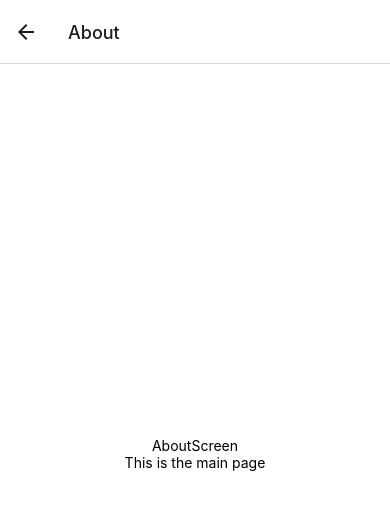
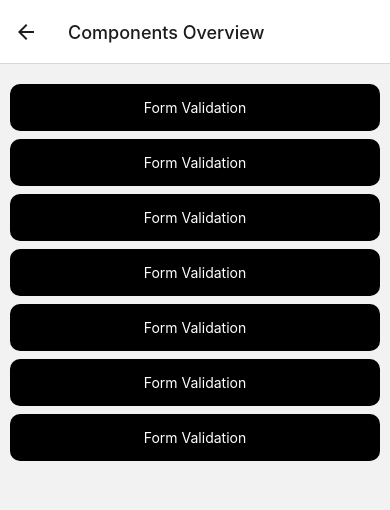
Before and after one commit to Alabere-coder/simplify_Starter-Kit_RN, a React Native app: screen /About in a window 390 px wide. Shown: the top 510 px of the page. Built offline with nearby package versions, Linux system fonts and the light colour scheme.

Commit message:
validation page added

```diff
--- a/App.js
+++ b/App.js
@@ -3,6 +3,7 @@ import { createNativeStackNavigator } from "@react-navigation/native-stack";
 
 import HomeScreen from "./screens/HomeScreen";
 import AboutScreen from "./screens/AboutScreen";
+import FormValidateScreen from "./screens/FormValidateScreen";
 
 const Stack = createNativeStackNavigator();
 
@@ -15,7 +16,16 @@ export default function App() {
           component={HomeScreen}
           options={{ title: "Welcome to Simplify" }}
         />
-        <Stack.Screen name="About" component={AboutScreen} />
+        <Stack.Screen
+          name="About"
+          component={AboutScreen}
+          options={{ title: "Components Overview" }}
+        />
+        <Stack.Screen
+          name="Form"
+          component={FormValidateScreen}
+          options={{ title: "Form Validation" }}
+        />
       </Stack.Navigator>
     </NavigationContainer>
   );
--- a/package.json
+++ b/package.json
@@ -9,14 +9,18 @@
     "web": "expo start --web"
   },
   "dependencies": {
+    "@fortawesome/fontawesome-free": "^6.5.1",
+    "@fortawesome/free-solid-svg-icons": "^6.5.1",
+    "@fortawesome/react-native-fontawesome": "^0.3.0",
     "@react-navigation/native": "^6.1.10",
     "@react-navigation/native-stack": "^6.9.18",
     "expo": "~50.0.6",
     "expo-status-bar": "~1.11.1",
     "react": "18.2.0",
     "react-native": "0.73.4",
+    "react-native-safe-area-context": "4.8.2",
     "react-native-screens": "~3.29.0",
-    "react-native-safe-area-context": "4.8.2"
+    "react-native-vector-icons": "^10.0.3"
   },
   "devDependencies": {
     "@babel/core": "^7.20.0"
--- a/screens/AboutScreen.js
+++ b/screens/AboutScreen.js
@@ -1,14 +1,65 @@
 import { StatusBar } from "expo-status-bar";
-import { StyleSheet, Text, View } from "react-native";
+import {
+  SafeAreaView,
+  StyleSheet,
+  Text,
+  TouchableHighlight,
+} from "react-native";
 import React from "react";
 
-const AboutScreen = () => {
+const AboutScreen = ({ navigation }) => {
   return (
-    <View style={styles.container}>
-      <Text>AboutScreen</Text>
-      <Text>This is the main page</Text>
+    <SafeAreaView style={{ flex: 1, marginTop: 20, gap: 8 }}>
+      <TouchableHighlight
+        style={styles.btn}
+        onPress={() => navigation.navigate("Form")}
+      >
+        <Text style={styles.btn__txt}>Form Validation</Text>
+      </TouchableHighlight>
+
+      <TouchableHighlight
+        style={styles.btn}
+        onPress={() => navigation.navigate("Form")}
+      >
+        <Text style={styles.btn__txt}>Form Validation</Text>
+      </TouchableHighlight>
+
+      <TouchableHighlight
+        style={styles.btn}
+        onPress={() => navigation.navigate("Form")}
+      >
+        <Text style={styles.btn__txt}>Form Validation</Text>
+      </TouchableHighlight>
+
+      <TouchableHighlight
+        style={styles.btn}
+        onPress={() => navigation.navigate("Form")}
+      >
+        <Text style={styles.btn__txt}>Form Validation</Text>
+      </TouchableHighlight>
+
+      <TouchableHighlight
+        style={styles.btn}
+        onPress={() => navigation.navigate("Form")}
+      >
+        <Text style={styles.btn__txt}>Form Validation</Text>
+      </TouchableHighlight>
+
+      <TouchableHighlight
+        style={styles.btn}
+        onPress={() => navigation.navigate("Form")}
+      >
+        <Text style={styles.btn__txt}>Form Validation</Text>
+      </TouchableHighlight>
+
+      <TouchableHighlight
+        style={styles.btn}
+        onPress={() => navigation.navigate("Form")}
+      >
+        <Text style={styles.btn__txt}>Form Validation</Text>
+      </TouchableHighlight>
       <StatusBar style="auto" />
-    </View>
+    </SafeAreaView>
   );
 };
 
@@ -18,7 +69,15 @@ const styles = StyleSheet.create({
   container: {
     flex: 1,
     backgroundColor: "#fff",
-    alignItems: "center",
-    justifyContent: "center",
+  },
+  btn: {
+    marginHorizontal: 10,
+  },
+  btn__txt: {
+    backgroundColor: "black",
+    textAlign: "center",
+    paddingVertical: 15,
+    color: "#fff",
+    borderRadius: 10,
   },
 });
--- /dev/null
+++ b/screens/FormValidateScreen.js
@@ -0,0 +1,219 @@
+import {
+  StyleSheet,
+  Text,
+  TextInput,
+  TouchableHighlight,
+  TouchableOpacity,
+  Vibration,
+  View,
+} from "react-native";
+import React, { useEffect, useState } from "react";
+import { FontAwesomeIcon } from "@fortawesome/react-native-fontawesome";
+import { faEye, faEyeSlash } from "@fortawesome/free-solid-svg-icons";
+
+const FormValidateScreen = () => {
+  const [name, setName] = useState("");
+  const [email, setEmail] = useState("");
+  const [password, setPassword] = useState("");
+  const [password2, setPassword2] = useState("");
+  const [errors, setErrors] = useState({});
+  const [showPassword, setShowPassword] = useState(false);
+  const [showPassword2, setShowPassword2] = useState(false);
+
+  const validateForm = () => {
+    let errors = {};
+
+    // Validate name field
+    if (!name) {
+      errors.name = "Name is required.";
+    } else if (name.length < 4) {
+      errors.name = "Name Cannot be less than 4 characters";
+      Vibration.vibrate();
+    }
+
+    // Validate email field
+    if (!email) {
+      errors.email = "Email is required.";
+    } else if (!/\S+@\S+\.\S+/.test(email)) {
+      errors.email = "Email is invalid.";
+      Vibration.vibrate();
+    }
+
+    // Validate password field
+    if (!password) {
+      errors.password = "Password is required.";
+    } else if (password.length < 6) {
+      errors.password = "Password must be at least 6 characters.";
+      Vibration.vibrate();
+    }
+
+    // Validate password2 field
+    if (!password2) {
+      errors.password2 = "Password is required.";
+    } else if (password2.length < 6) {
+      errors.password2 = "Password must be at least 6 characters.";
+    } else if (password2 !== password) {
+      errors.password = "Passwords do not match";
+      Vibration.vibrate(); // Vibrate the device
+    }
+
+    // Set the errors and update form validity
+    setErrors(errors);
+    return Object.keys(errors).length === 0;
+  };
+
+  const handleSubmit = () => {
+    if (validateForm()) {
+      //When Form is valid
+      console.log("Form submitted successfully!");
+      setName("");
+      setEmail("");
+      setPassword("");
+      setPassword2("");
+      setErrors({});
+    } else {
+      //When  Form is invalid, display error messages
+      console.log("Form has errors. Please correct them.");
+    }
+  };
+
+  const togglePasswordVisibility = () => {
+    setShowPassword(!showPassword);
+  };
+
+  const togglePassword2Visibility = () => {
+    setShowPassword2(!showPassword2);
+  };
+
+  return (
+    <View style={styles.container}>
+      <View style={styles.elevation}>
+        <TextInput
+          style={styles.input}
+          placeholder="Name"
+          value={name}
+          onChangeText={setName}
+        />
+        {errors.name ? (
+          <Text style={styles.error__message}>{errors.name}</Text>
+        ) : null}
+        <TextInput
+          style={styles.input}
+          placeholder="Email"
+          value={email}
+          onChangeText={setEmail}
+        />
+        {errors.email ? (
+          <Text style={styles.error__message}>{errors.email}</Text>
+        ) : null}
+        <View style={styles.passwordContainer}>
+          <TextInput
+            style={styles.passwordInput}
+            placeholder="Password"
+            value={password}
+            onChangeText={setPassword}
+            secureTextEntry={!showPassword}
+          />
+          <TouchableHighlight
+            style={styles.eyeIcon}
+            onPress={togglePasswordVisibility}
+          >
+            <FontAwesomeIcon icon={showPassword ? faEye : faEyeSlash} />
+          </TouchableHighlight>
+        </View>
+        {errors.password ? (
+          <Text style={styles.error__message}>{errors.password}</Text>
+        ) : null}
+        <View style={styles.passwordContainer}>
+          <TextInput
+            style={styles.passwordInput}
+            placeholder="Repeat-Password"
+            value={password2}
+            onChangeText={setPassword2}
+            secureTextEntry={!showPassword2}
+          />
+          <TouchableHighlight
+            style={styles.eyeIcon}
+            onPress={togglePassword2Visibility}
+          >
+            <FontAwesomeIcon icon={showPassword2 ? faEye : faEyeSlash} />
+          </TouchableHighlight>
+        </View>
+        {errors.password2 ? (
+          <Text style={styles.error__message}>{errors.password2}</Text>
+        ) : null}
+        <TouchableHighlight
+          style={[styles.button, styles.btn3]}
+          onPress={handleSubmit}
+        >
+          <Text style={styles.buttonText}>Submit</Text>
+        </TouchableHighlight>
+      </View>
+    </View>
+  );
+};
+
+export default FormValidateScreen;
+
+const styles = StyleSheet.create({
+  container: {
+    padding: 12,
+    // justifyContent: "center",
+  },
+  input: {
+    height: 50,
+    borderColor: "#ccc",
+    borderWidth: 1,
+    marginBottom: 12,
+    paddingHorizontal: 10,
+    borderRadius: 8,
+    fontSize: 16,
+  },
+
+  passwordContainer: {
+    flexDirection: "row",
+    alignItems: "center",
+    marginBottom: 12,
+  },
+  passwordInput: {
+    flex: 1,
+    height: 50,
+    borderColor: "#ccc",
+    borderWidth: 1,
+    borderRadius: 8,
+    fontSize: 16,
+    paddingHorizontal: 10,
+  },
+  eyeIcon: {
+    paddingHorizontal: 10,
+  },
+  button: {
+    backgroundColor: "black",
+    borderRadius: 8,
+    paddingVertical: 10,
+    alignItems: "center",
+    marginTop: 16,
+    marginBottom: 12,
+  },
+  buttonText: {
+    color: "#fff",
+    fontWeight: "bold",
+    fontSize: 16,
+  },
+  error: {
+    color: "red",
+    fontSize: 20,
+    marginBottom: 12,
+  },
+  error__message: {
+    color: "red",
+    fontSize: 13,
+    marginBottom: 8,
+  },
+  elevation: {
+    borderWidth: 1,
+    padding: 8,
+    borderRadius: 10,
+    paddingTop: 20,
+  },
+});
--- a/screens/HomeScreen.js
+++ b/screens/HomeScreen.js
@@ -46,7 +46,7 @@ const styles = StyleSheet.create({
     fontSize: 40,
     fontWeight: "700",
     transform: [{ rotate: "-10deg" }],
-    marginTop: -80,
+    marginTop: -150,
     marginBottom: 50,
   },
   bottom: {
```
Also changed, not shown: 1 other file (tests, documents, lock files or other folders).
